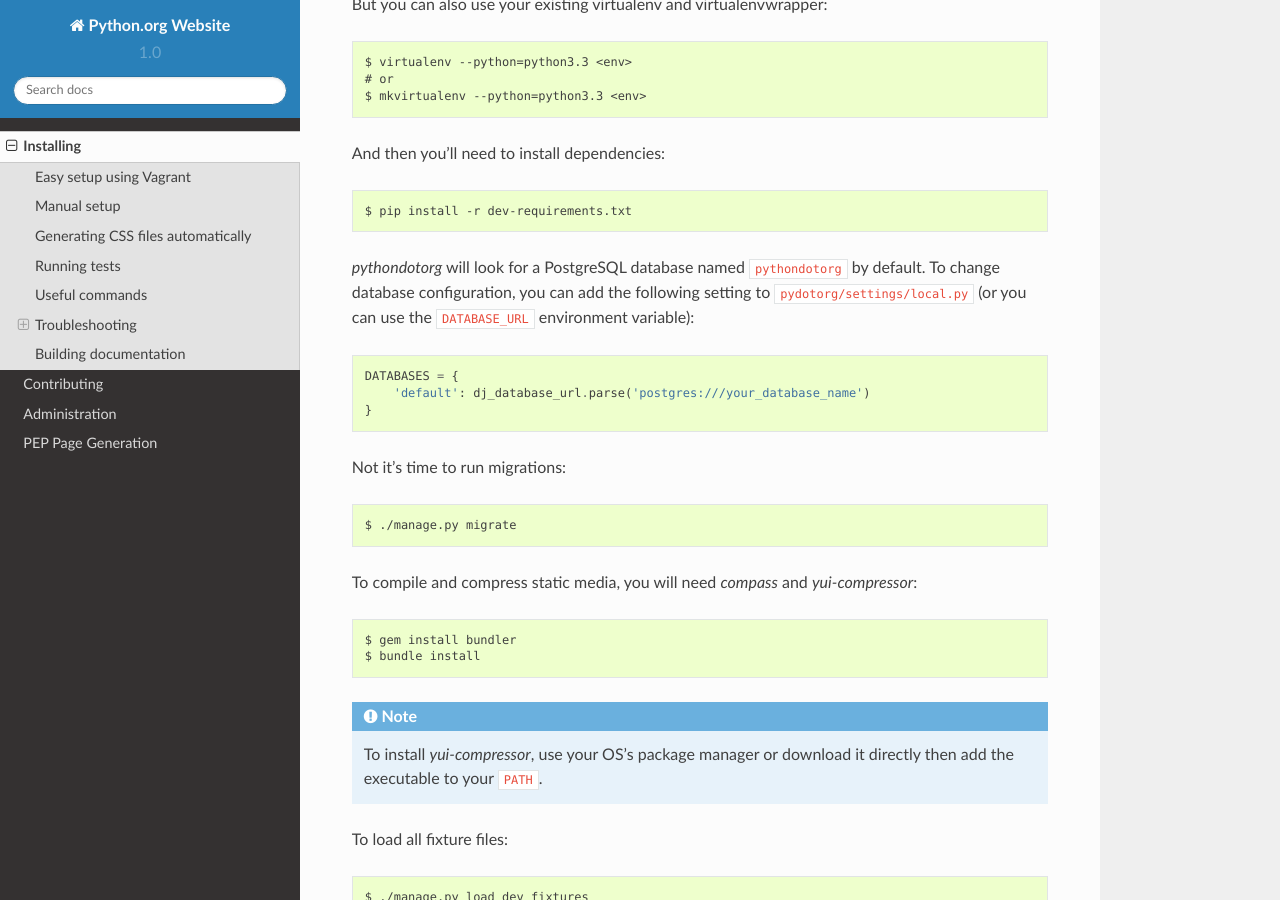
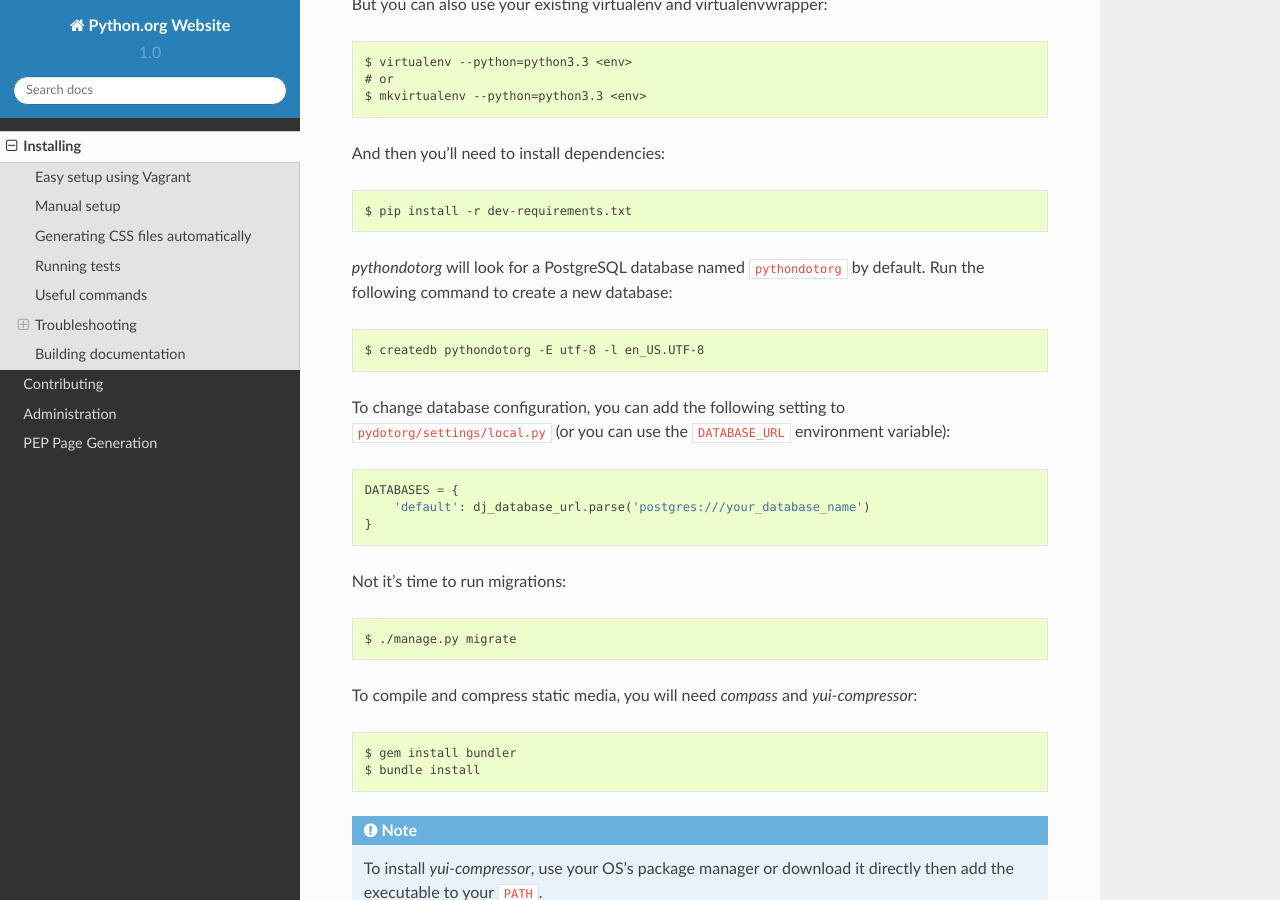
Before and after one commit to python/pythondotorg, a Sphinx documentation site: the page built from docs/source/install.rst, in a window 1280 px wide and 900 px high, scrolled down 1208 px. Built offline with Sphinx 7.4.7 and the Read the Docs theme 2.0.0, drawn with Linux system fonts in a browser that asks for light colours.

Commit message:
Add createdb command to the installation documentation
Closes #890

```diff
--- a/docs/source/install.rst
+++ b/docs/source/install.rst
@@ -66,7 +66,11 @@ And then you'll need to install dependencies::
     $ pip install -r dev-requirements.txt
 
 *pythondotorg* will look for a PostgreSQL database named ``pythondotorg`` by
-default. To change database configuration, you can add the following setting to
+default. Run the following command to create a new database::
+
+    $ createdb pythondotorg -E utf-8 -l en_US.UTF-8
+
+To change database configuration, you can add the following setting to
 ``pydotorg/settings/local.py`` (or you can use the ``DATABASE_URL`` environment
 variable)::
 
```
